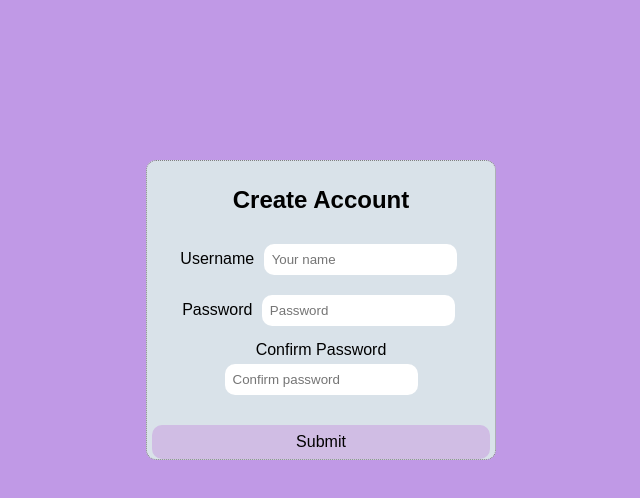
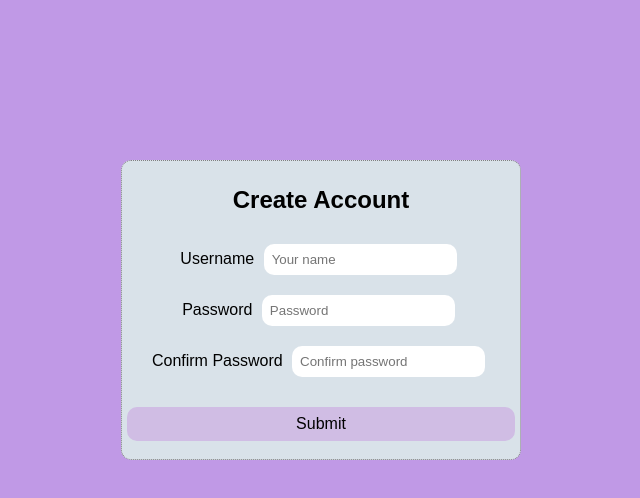
Before and after one commit to Heyram33/form, a plain HTML site: page index.html in a window 1280 px wide. Shown: the whole page, without its empty margins (319-959 px from the left). Drawn offline with Linux system fonts and the light colour scheme.

Commit message:
Update style.css

```diff
--- a/style.css
+++ b/style.css
@@ -12,7 +12,7 @@ body{
 .container{
 
     height: 300px;
-    max-width: 350px;
+    max-width: 400px;
     border: 1px dotted grey;
     margin: 20vh auto;
     padding: 5px ;
@@ -32,6 +32,7 @@ body{
 button{
     width: 100%;
     margin-top: 20px;
+    margin-bottom:10px;
     padding: 8px;
     font-size: medium;
     border: 5px;
```
